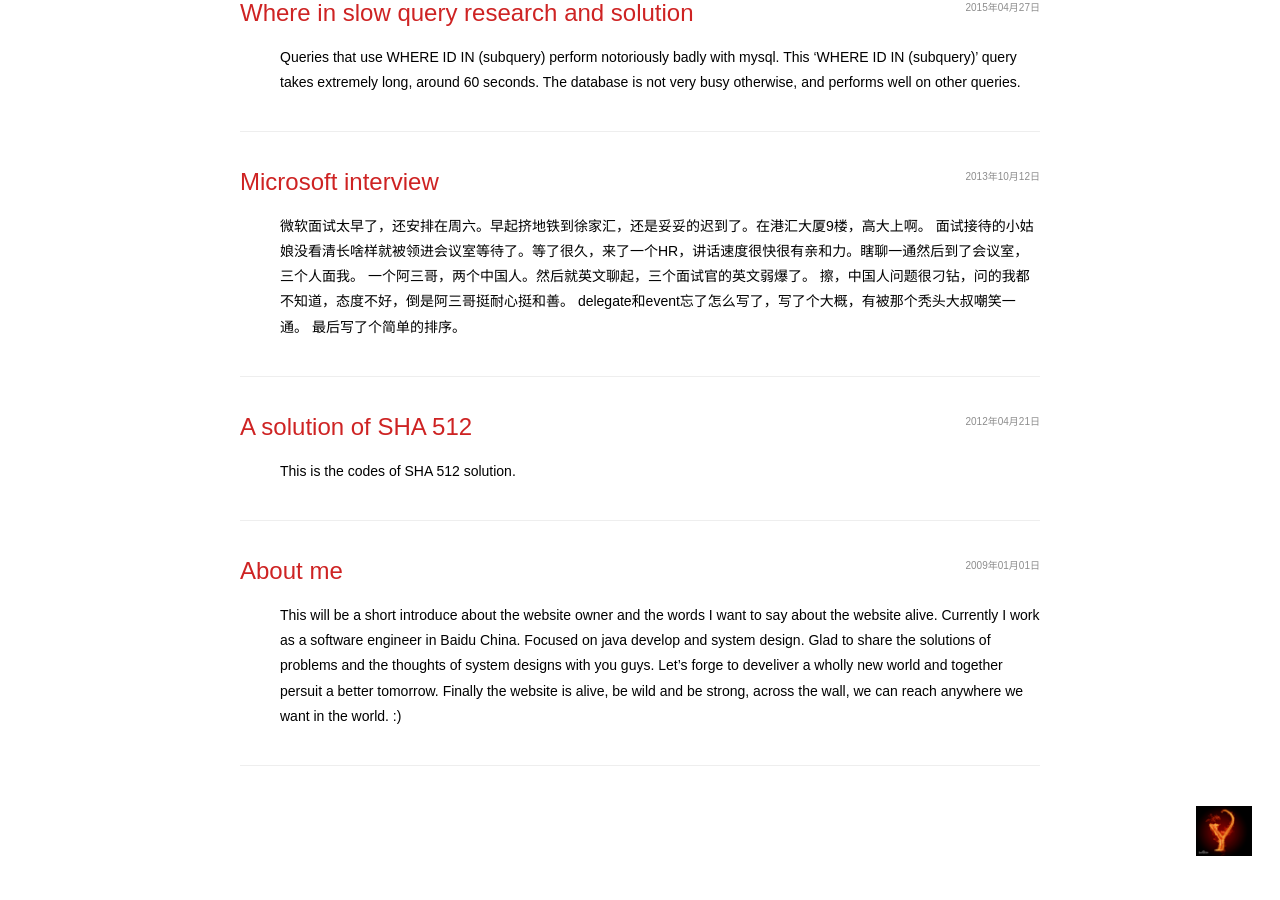
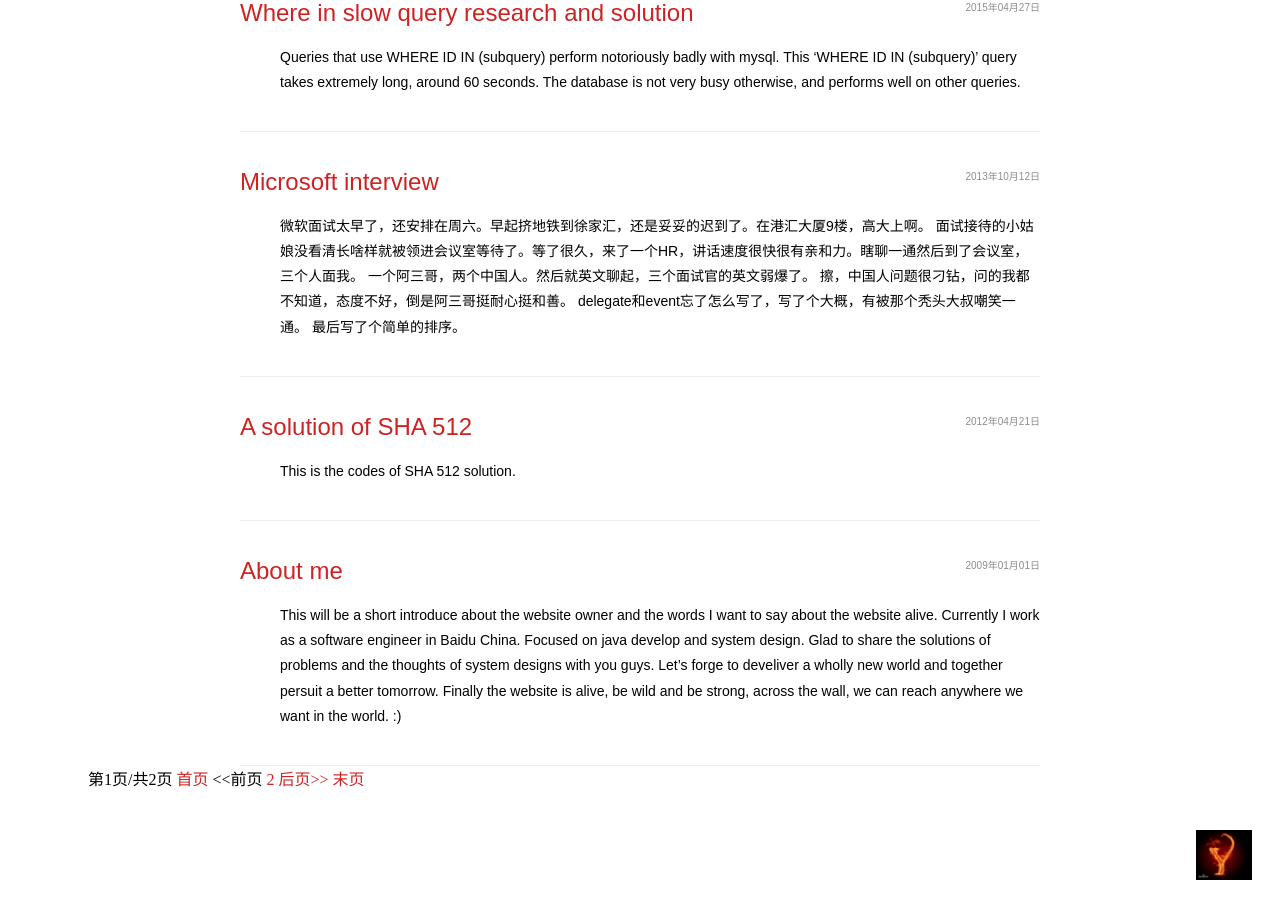
Before and after one commit to yinhaomin/yinhaomin.github.io, a Jekyll site: the page built from index.html, in a window 1280 px wide and 900 px high, scrolled down 1222 px. Built offline with Jekyll 4.4.1, drawn with Linux system fonts in a browser that asks for light colours; the list of posts is cut into pages by our own code; before the commit the page ends 2098 px from its top, so only the background shows below that.

Commit message:
Update index.html

```diff
--- a/index.html
+++ b/index.html
@@ -16,3 +16,33 @@ alternates:
     </li>
   {% endfor %}
 </ul>
+
+<!-- Pagination links -->
+<div id="pagination">
+  <div class="pagenavi">
+    <span class="page_number">第{{paginator.page}}页/共{{paginator.total_pages}}页</span>
+  <a href="/">首页</a>
+  {% if paginator.previous_page %}
+    {% if paginator.previous_page == 1 %}
+    <a href="/" class="current"><<前页</a>
+    {% else %}
+    <a href="/page{{paginator.previous_page}}/"><<前页</a>
+    {% endif %}
+  {% else %}
+    <span><<前页</span>
+  {% endif %}
+{% for count in (2..paginator.total_pages) limit:6 %}
+      {% if count == paginator.page %}
+      <span class="current-page">{{count}}</span>
+      {% else %}
+      <a href="/page{{count}}/">{{count}}</a>
+      {% endif %}
+    {% endfor %}
+  {% if paginator.next_page %}
+    <a href="/page{{paginator.next_page}}/">后页>></a>
+  {% else %}
+    <span>后页>></span>
+  {% endif %}
+  <a href="/page{{paginator.total_pages}}/">末页</a>
+</div>
+</div>
```
